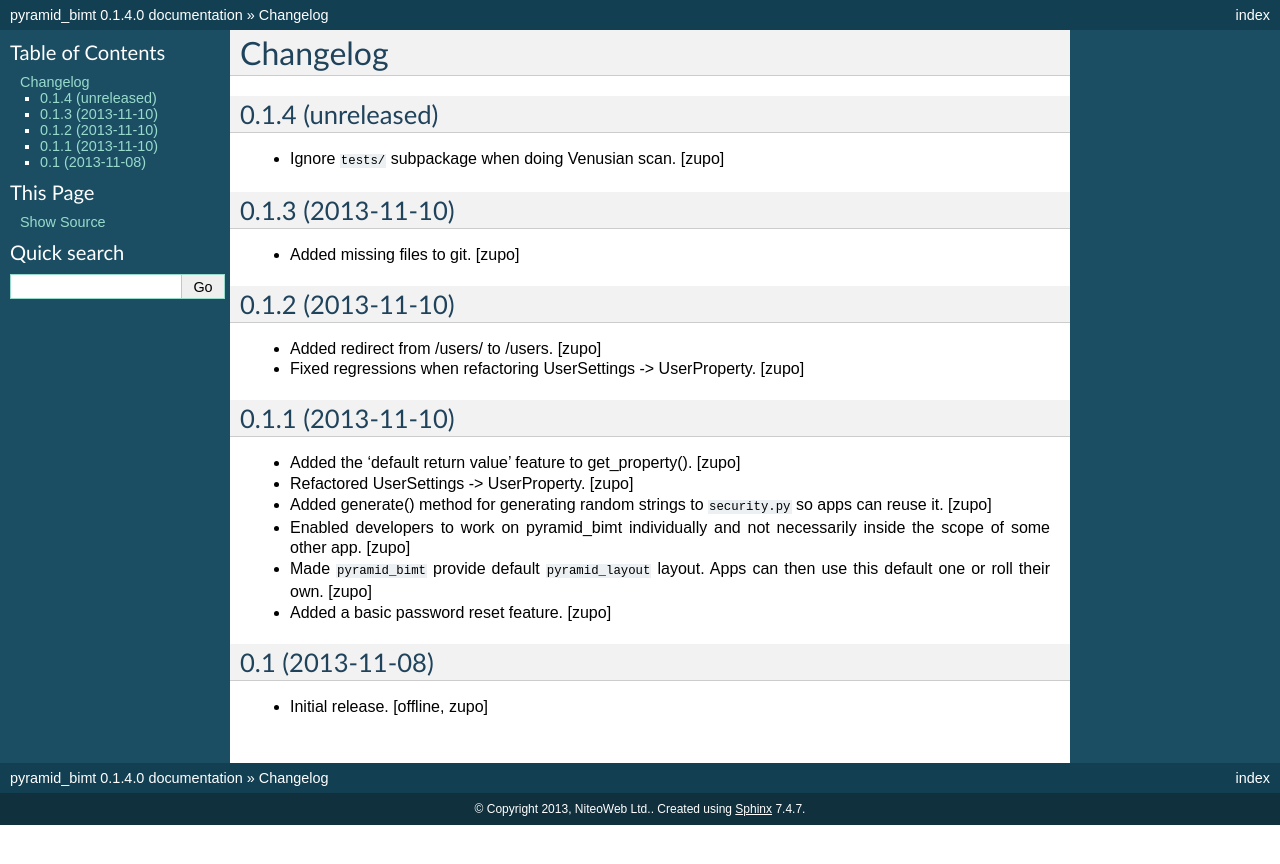
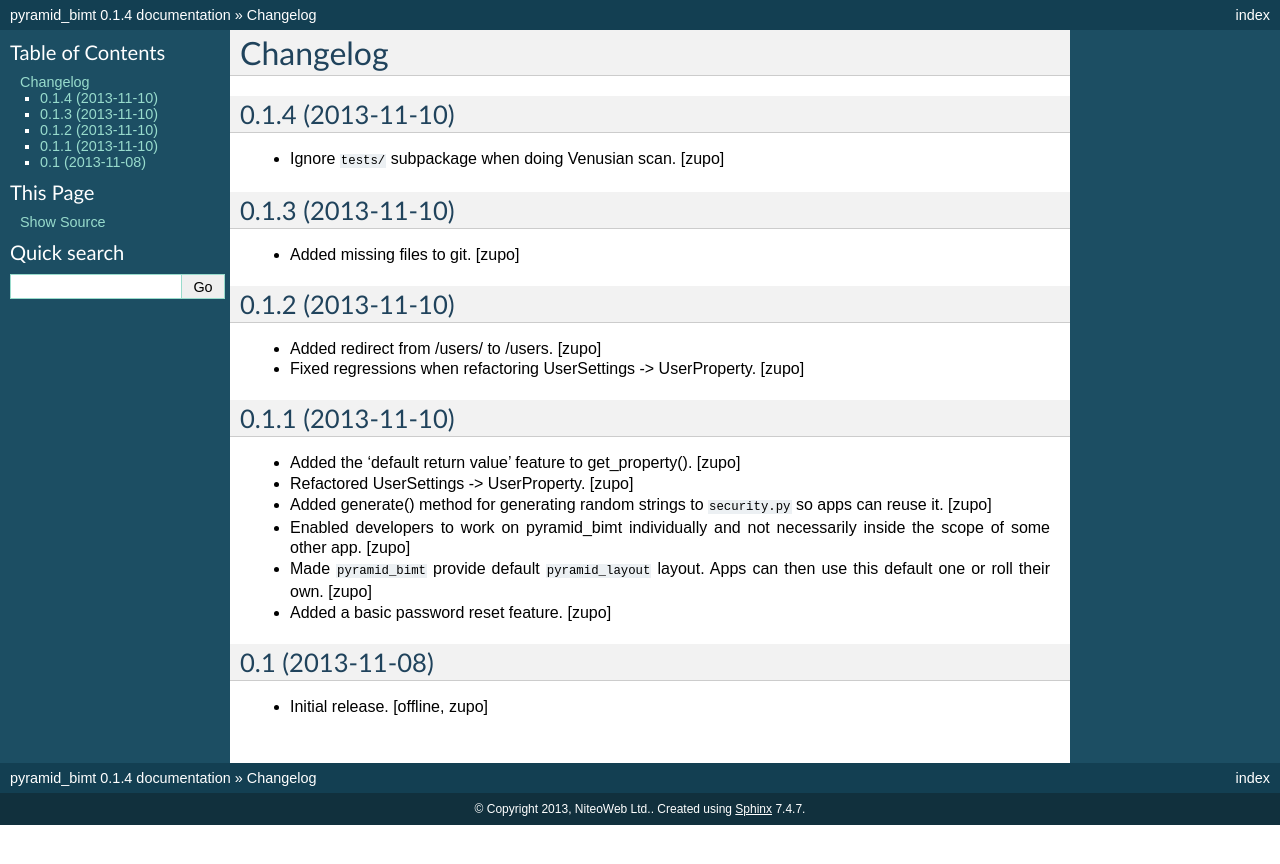
Before and after one commit to persho/pyramid_bimt, a Sphinx documentation site: the page built from docs/CHANGELOG.rst, in a window 1280 px wide. Shown: the top 864 px of the page. Built offline with Sphinx 7.4.7, drawn with Linux system fonts in a browser that asks for light colours.

Commit message:
Preparing release 0.1.4

```diff
--- a/docs/CHANGELOG.rst
+++ b/docs/CHANGELOG.rst
@@ -4,7 +4,7 @@
 =========
 
 
-0.1.4 (unreleased)
+0.1.4 (2013-11-10)
 ------------------
 
 - Ignore ``tests/`` subpackage when doing Venusian scan.
--- a/setup.py
+++ b/setup.py
@@ -18,7 +18,7 @@
 
 setup(
     name='pyramid_bimt',
-    version='0.1.4.dev0',
+    version='0.1.4',
     description='Base package for BIMT apps.',
     long_description=long_description,
     classifiers=[
```
